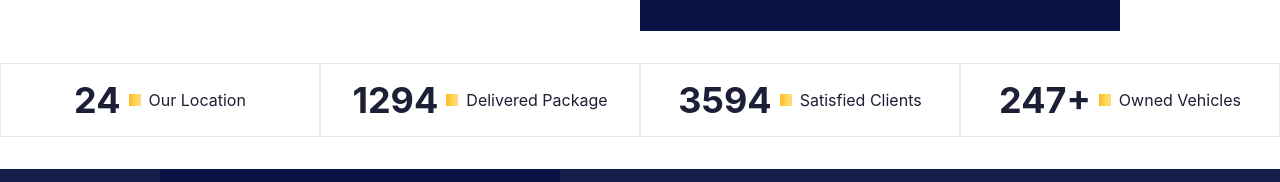
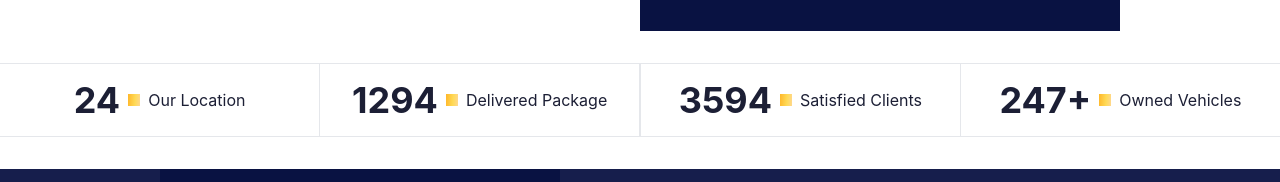
Before and after one commit to smartcollins/logistics, a React (Create React App) app: page /project in a window 1280 px wide. Shown: the part 1575-1757 px from the top of the page. Built offline with nearby package versions, Linux system fonts and the light colour scheme.

Commit message:
minor correction in Stat

```diff
--- a/src/component/Stat.jsx
+++ b/src/component/Stat.jsx
@@ -5,7 +5,7 @@ import Carousel from './Carousel';
 
 
 const Stat = () => {
-    const items = stat.map((item, idx) => <div key={idx} style={{ color: color.darkTxt }} className='!flex !items-center !justify-center gap-2 capitalize w-full first:border-x-none last:border-x-none border py-4'>
+    const items = stat.map((item, idx) => <div key={idx} style={{ color: color.darkTxt }} className='!flex !items-center !justify-center gap-2 capitalize w-full first:border-x-0 last:border-x-0 border py-4'>
         <p className='font-bold text-lg lg:text-4xl'>{item.txt}</p>
         <span style={{ background: `linear-gradient(94.06deg, ${color.grdt} -1.21%, ${color.grdt2} 58.66%, ${color.grdt3} 116.84%)` }} className=' w-3 h-3'></span>
         <p className='truncate text-ellipsis w-2/4 lg:w-auto'>{item.txt2}</p>
```
